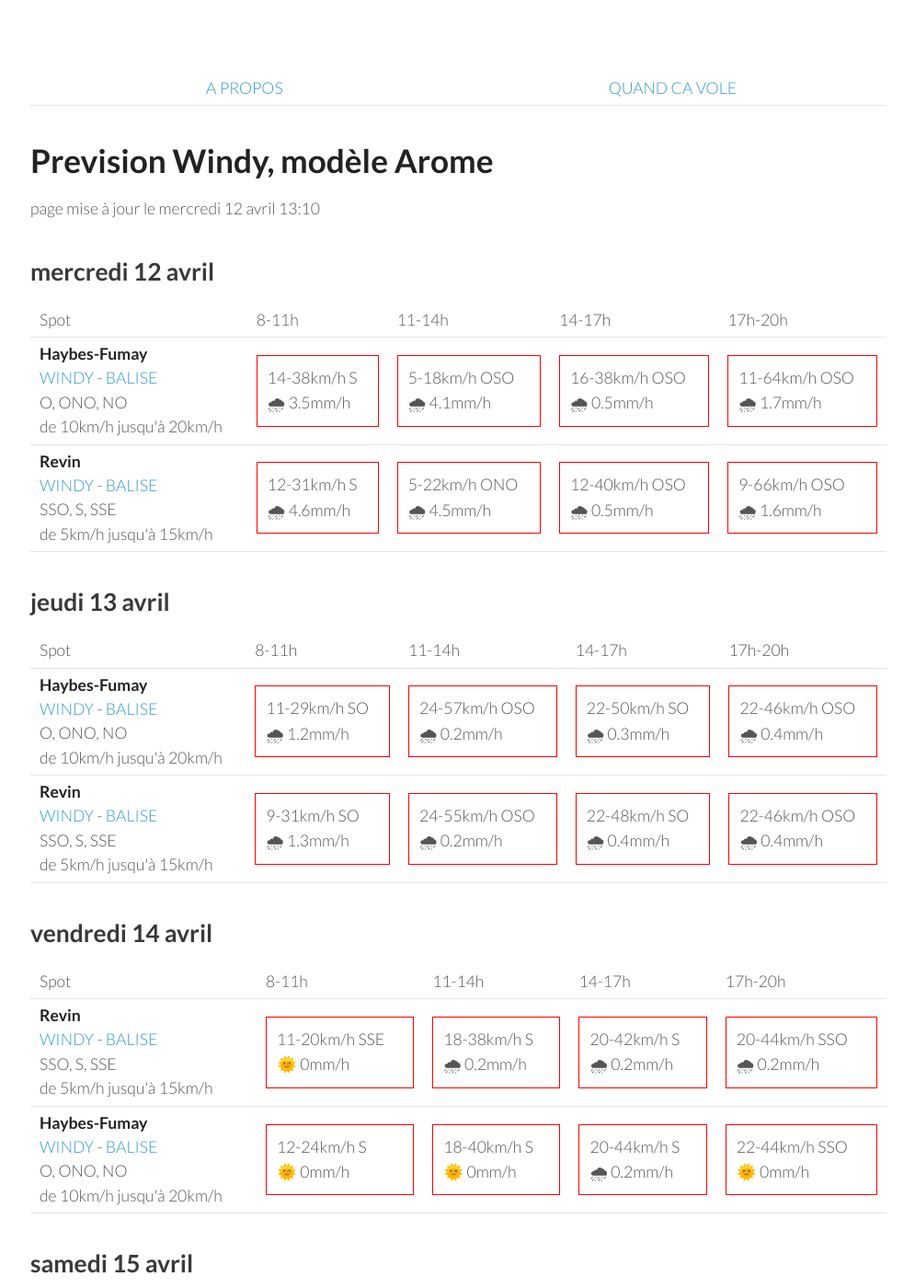
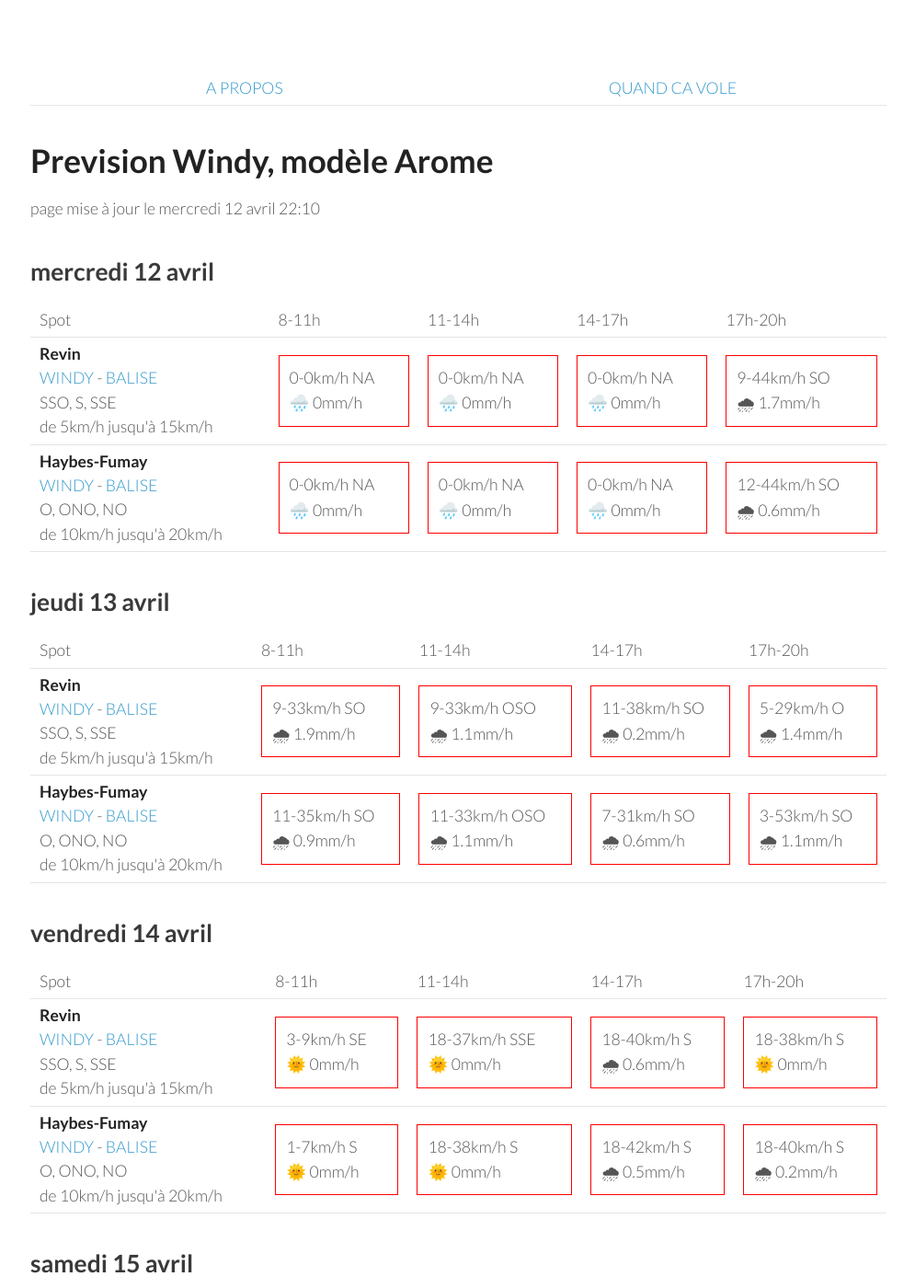
Before and after one commit to parapente-dans-le-nord/parapente-dans-le-nord.github.io, a Jekyll site: the page built from ardennes.markdown, in a window 1280 px wide and 1400 px high. Shown: the whole window at 92% size, without its empty margins (25-1020 px from the left). Built offline with Jekyll 4.4.1, drawn with Linux system fonts in a browser that asks for light colours; some of the changed text lies outside the part shown.

Commit message:
update index.markdown

```diff
--- a/ardennes.markdown
+++ b/ardennes.markdown
@@ -7,7 +7,7 @@ title:  "Tous les spots"
 {: .links}
 
 # Prevision Windy, modèle Arome
-page mise à jour le mercredi 12 avril 13:10
+page mise à jour le mercredi 12 avril 22:10
 
 ## mercredi 12 avril
 
@@ -22,23 +22,21 @@ page mise à jour le mercredi 12 avril 13:10
       <td>17h-20h</td>
     </tr>
 <tr>
-        <td><strong>Haybes-Fumay</strong><br><a href="https://windy.com/49.998/4.715?49.913,4.738,10">WINDY</a> - <span class=""><a href="http://www.balisemeteo.com/balise.php?idBalise=104">BALISE</a> </span><br> <span class="vent-favorable">O, ONO, NO</span><br><span class="force-vent">de 10km/h jusqu'à 20km/h</span> </td>
+        <td><strong>Revin</strong><br><a href="https://windy.com/49.948/4.625?49.543,4.625,8">WINDY</a> - <span class=""><a href="http://www.balisemeteo.com/balise.php?idBalise=5019">BALISE</a> </span><br> <span class="vent-favorable">SSO, S, SSE</span><br><span class="force-vent">de 5km/h jusqu'à 15km/h</span> </td>
 
-            <td><div class="not-flyable"><p>14-38km/h S</p><p>🌧 3.5mm/h</p></div></td>
-            <td><div class="not-flyable"><p>5-18km/h OSO</p><p>🌧 4.1mm/h</p></div></td>
-            <td><div class="not-flyable"><p>16-38km/h OSO</p><p>🌧 0.5mm/h</p></div></td>
-            <td><div class="not-flyable"><p>11-64km/h OSO</p><p>🌧 1.7mm/h</p></div></td>
-
+            <td><div class="not-flyable"><p>0-0km/h NA</p><p>🌧️ 0mm/h</p></div></td>
+            <td><div class="not-flyable"><p>0-0km/h NA</p><p>🌧️ 0mm/h</p></div></td>
+            <td><div class="not-flyable"><p>0-0km/h NA</p><p>🌧️ 0mm/h</p></div></td>
+            <td><div class="not-flyable"><p>9-44km/h SO</p><p>🌧 1.7mm/h</p></div></td>
 
     </tr>
 <tr>
-        <td><strong>Revin</strong><br><a href="https://windy.com/49.948/4.625?49.543,4.625,8">WINDY</a> - <span class=""><a href="http://www.balisemeteo.com/balise.php?idBalise=5019">BALISE</a> </span><br> <span class="vent-favorable">SSO, S, SSE</span><br><span class="force-vent">de 5km/h jusqu'à 15km/h</span> </td>
+        <td><strong>Haybes-Fumay</strong><br><a href="https://windy.com/49.998/4.715?49.913,4.738,10">WINDY</a> - <span class=""><a href="http://www.balisemeteo.com/balise.php?idBalise=104">BALISE</a> </span><br> <span class="vent-favorable">O, ONO, NO</span><br><span class="force-vent">de 10km/h jusqu'à 20km/h</span> </td>
 
-            <td><div class="not-flyable"><p>12-31km/h S</p><p>🌧 4.6mm/h</p></div></td>
-            <td><div class="not-flyable"><p>5-22km/h ONO</p><p>🌧 4.5mm/h</p></div></td>
-            <td><div class="not-flyable"><p>12-40km/h OSO</p><p>🌧 0.5mm/h</p></div></td>
-            <td><div class="not-flyable"><p>9-66km/h OSO</p><p>🌧 1.6mm/h</p></div></td>
-
+            <td><div class="not-flyable"><p>0-0km/h NA</p><p>🌧️ 0mm/h</p></div></td>
+            <td><div class="not-flyable"><p>0-0km/h NA</p><p>🌧️ 0mm/h</p></div></td>
+            <td><div class="not-flyable"><p>0-0km/h NA</p><p>🌧️ 0mm/h</p></div></td>
+            <td><div class="not-flyable"><p>12-44km/h SO</p><p>🌧 0.6mm/h</p></div></td>
 
     </tr>
 
@@ -58,22 +56,22 @@ page mise à jour le mercredi 12 avril 13:10
       <td>17h-20h</td>
     </tr>
 <tr>
-        <td><strong>Haybes-Fumay</strong><br><a href="https://windy.com/49.998/4.715?49.913,4.738,10">WINDY</a> - <span class=""><a href="http://www.balisemeteo.com/balise.php?idBalise=104">BALISE</a> </span><br> <span class="vent-favorable">O, ONO, NO</span><br><span class="force-vent">de 10km/h jusqu'à 20km/h</span> </td>
+        <td><strong>Revin</strong><br><a href="https://windy.com/49.948/4.625?49.543,4.625,8">WINDY</a> - <span class=""><a href="http://www.balisemeteo.com/balise.php?idBalise=5019">BALISE</a> </span><br> <span class="vent-favorable">SSO, S, SSE</span><br><span class="force-vent">de 5km/h jusqu'à 15km/h</span> </td>
 
-            <td><div class="not-flyable"><p>11-29km/h SO</p><p>🌧 1.2mm/h</p></div></td>
-            <td><div class="not-flyable"><p>24-57km/h OSO</p><p>🌧 0.2mm/h</p></div></td>
-            <td><div class="not-flyable"><p>22-50km/h SO</p><p>🌧 0.3mm/h</p></div></td>
-            <td><div class="not-flyable"><p>22-46km/h OSO</p><p>🌧 0.4mm/h</p></div></td>
+            <td><div class="not-flyable"><p>9-33km/h SO</p><p>🌧 1.9mm/h</p></div></td>
+            <td><div class="not-flyable"><p>9-33km/h OSO</p><p>🌧 1.1mm/h</p></div></td>
+            <td><div class="not-flyable"><p>11-38km/h SO</p><p>🌧 0.2mm/h</p></div></td>
+            <td><div class="not-flyable"><p>5-29km/h O</p><p>🌧 1.4mm/h</p></div></td>
 
 
     </tr>
 <tr>
-        <td><strong>Revin</strong><br><a href="https://windy.com/49.948/4.625?49.543,4.625,8">WINDY</a> - <span class=""><a href="http://www.balisemeteo.com/balise.php?idBalise=5019">BALISE</a> </span><br> <span class="vent-favorable">SSO, S, SSE</span><br><span class="force-vent">de 5km/h jusqu'à 15km/h</span> </td>
+        <td><strong>Haybes-Fumay</strong><br><a href="https://windy.com/49.998/4.715?49.913,4.738,10">WINDY</a> - <span class=""><a href="http://www.balisemeteo.com/balise.php?idBalise=104">BALISE</a> </span><br> <span class="vent-favorable">O, ONO, NO</span><br><span class="force-vent">de 10km/h jusqu'à 20km/h</span> </td>
 
-            <td><div class="not-flyable"><p>9-31km/h SO</p><p>🌧 1.3mm/h</p></div></td>
-            <td><div class="not-flyable"><p>24-55km/h OSO</p><p>🌧 0.2mm/h</p></div></td>
-            <td><div class="not-flyable"><p>22-48km/h SO</p><p>🌧 0.4mm/h</p></div></td>
-            <td><div class="not-flyable"><p>22-46km/h OSO</p><p>🌧 0.4mm/h</p></div></td>
+            <td><div class="not-flyable"><p>11-35km/h SO</p><p>🌧 0.9mm/h</p></div></td>
+            <td><div class="not-flyable"><p>11-33km/h OSO</p><p>🌧 1.1mm/h</p></div></td>
+            <td><div class="not-flyable"><p>7-31km/h SO</p><p>🌧 0.6mm/h</p></div></td>
+            <td><div class="not-flyable"><p>3-53km/h SO</p><p>🌧 1.1mm/h</p></div></td>
 
 
     </tr>
@@ -96,20 +94,20 @@ page mise à jour le mercredi 12 avril 13:10
 <tr>
         <td><strong>Revin</strong><br><a href="https://windy.com/49.948/4.625?49.543,4.625,8">WINDY</a> - <span class=""><a href="http://www.balisemeteo.com/balise.php?idBalise=5019">BALISE</a> </span><br> <span class="vent-favorable">SSO, S, SSE</span><br><span class="force-vent">de 5km/h jusqu'à 15km/h</span> </td>
 
-            <td><div class="not-flyable"><p>11-20km/h SSE</p><p>🌞 0mm/h</p></div></td>
-            <td><div class="not-flyable"><p>18-38km/h S</p><p>🌧 0.2mm/h</p></div></td>
-            <td><div class="not-flyable"><p>20-42km/h S</p><p>🌧 0.2mm/h</p></div></td>
-            <td><div class="not-flyable"><p>20-44km/h SSO</p><p>🌧 0.2mm/h</p></div></td>
+            <td><div class="not-flyable"><p>3-9km/h SE</p><p>🌞 0mm/h</p></div></td>
+            <td><div class="not-flyable"><p>18-37km/h SSE</p><p>🌞 0mm/h</p></div></td>
+            <td><div class="not-flyable"><p>18-40km/h S</p><p>🌧 0.6mm/h</p></div></td>
+            <td><div class="not-flyable"><p>18-38km/h S</p><p>🌞 0mm/h</p></div></td>
 
 
     </tr>
 <tr>
         <td><strong>Haybes-Fumay</strong><br><a href="https://windy.com/49.998/4.715?49.913,4.738,10">WINDY</a> - <span class=""><a href="http://www.balisemeteo.com/balise.php?idBalise=104">BALISE</a> </span><br> <span class="vent-favorable">O, ONO, NO</span><br><span class="force-vent">de 10km/h jusqu'à 20km/h</span> </td>
 
-            <td><div class="not-flyable"><p>12-24km/h S</p><p>🌞 0mm/h</p></div></td>
-            <td><div class="not-flyable"><p>18-40km/h S</p><p>🌞 0mm/h</p></div></td>
-            <td><div class="not-flyable"><p>20-44km/h S</p><p>🌧 0.2mm/h</p></div></td>
-            <td><div class="not-flyable"><p>22-44km/h SSO</p><p>🌞 0mm/h</p></div></td>
+            <td><div class="not-flyable"><p>1-7km/h S</p><p>🌞 0mm/h</p></div></td>
+            <td><div class="not-flyable"><p>18-38km/h S</p><p>🌞 0mm/h</p></div></td>
+            <td><div class="not-flyable"><p>18-42km/h S</p><p>🌧 0.5mm/h</p></div></td>
+            <td><div class="not-flyable"><p>18-40km/h S</p><p>🌧 0.2mm/h</p></div></td>
 
 
     </tr>
@@ -132,20 +130,20 @@ page mise à jour le mercredi 12 avril 13:10
 <tr>
         <td><strong>Haybes-Fumay</strong><br><a href="https://windy.com/49.998/4.715?49.913,4.738,10">WINDY</a> - <span class=""><a href="http://www.balisemeteo.com/balise.php?idBalise=104">BALISE</a> </span><br> <span class="vent-favorable">O, ONO, NO</span><br><span class="force-vent">de 10km/h jusqu'à 20km/h</span> </td>
 
-            <td><div class="not-flyable"><p>14-27km/h S</p><p>🌧 1mm/h</p></div></td>
-            <td><div class="not-flyable"><p>12-29km/h ONO</p><p>🌧 3.4mm/h</p></div></td>
-            <td><div class="not-flyable"><p>18-37km/h N</p><p>🌧 0.7mm/h</p></div></td>
-            <td><div class="not-flyable"><p>16-38km/h N</p><p>🌧 0.2mm/h</p></div></td>
+            <td><div class="not-flyable"><p>9-22km/h ENE</p><p>🌧 2.1mm/h</p></div></td>
+            <td><div class="not-flyable"><p>11-27km/h NNE</p><p>🌧 3.3mm/h</p></div></td>
+            <td><div class="not-flyable"><p>25-53km/h NNE</p><p>🌞 0mm/h</p></div></td>
+            <td><div class="not-flyable"><p>27-59km/h N</p><p>🌞 0mm/h</p></div></td>
 
 
     </tr>
 <tr>
         <td><strong>Revin</strong><br><a href="https://windy.com/49.948/4.625?49.543,4.625,8">WINDY</a> - <span class=""><a href="http://www.balisemeteo.com/balise.php?idBalise=5019">BALISE</a> </span><br> <span class="vent-favorable">SSO, S, SSE</span><br><span class="force-vent">de 5km/h jusqu'à 15km/h</span> </td>
 
-            <td><div class="not-flyable"><p>12-24km/h S</p><p>🌧 0.7mm/h</p></div></td>
-            <td><div class="not-flyable"><p>14-31km/h NO</p><p>🌧 3.9mm/h</p></div></td>
-            <td><div class="not-flyable"><p>18-38km/h NNO</p><p>🌧 0.9mm/h</p></div></td>
-            <td><div class="not-flyable"><p>18-40km/h NNO</p><p>🌧 0.4mm/h</p></div></td>
+            <td><div class="not-flyable"><p>11-20km/h ENE</p><p>🌧 2.9mm/h</p></div></td>
+            <td><div class="not-flyable"><p>12-31km/h NE</p><p>🌧 3.8mm/h</p></div></td>
+            <td><div class="not-flyable"><p>25-51km/h NNE</p><p>🌞 0mm/h</p></div></td>
+            <td><div class="not-flyable"><p>29-57km/h N</p><p>🌞 0mm/h</p></div></td>
 
 
     </tr>
@@ -168,20 +166,20 @@ page mise à jour le mercredi 12 avril 13:10
 <tr>
         <td><strong>Revin</strong><br><a href="https://windy.com/49.948/4.625?49.543,4.625,8">WINDY</a> - <span class=""><a href="http://www.balisemeteo.com/balise.php?idBalise=5019">BALISE</a> </span><br> <span class="vent-favorable">SSO, S, SSE</span><br><span class="force-vent">de 5km/h jusqu'à 15km/h</span> </td>
 
-            <td><div class="not-flyable"><p>12-24km/h NO</p><p>🌞 0mm/h</p></div></td>
-            <td><div class="not-flyable"><p>16-33km/h NO</p><p>🌞 0mm/h</p></div></td>
-            <td><div class="not-flyable"><p>18-42km/h NO</p><p>🌞 0mm/h</p></div></td>
-            <td><div class="not-flyable"><p>18-40km/h NNO</p><p>🌞 0mm/h</p></div></td>
+            <td><div class="not-flyable"><p>22-42km/h NNO</p><p>🌧 0.2mm/h</p></div></td>
+            <td><div class="not-flyable"><p>20-42km/h N</p><p>🌧 0.5mm/h</p></div></td>
+            <td><div class="not-flyable"><p>22-44km/h N</p><p>🌧 0.3mm/h</p></div></td>
+            <td><div class="not-flyable"><p>20-42km/h N</p><p>🌧 0.4mm/h</p></div></td>
 
 
     </tr>
 <tr>
         <td><strong>Haybes-Fumay</strong><br><a href="https://windy.com/49.998/4.715?49.913,4.738,10">WINDY</a> - <span class=""><a href="http://www.balisemeteo.com/balise.php?idBalise=104">BALISE</a> </span><br> <span class="vent-favorable">O, ONO, NO</span><br><span class="force-vent">de 10km/h jusqu'à 20km/h</span> </td>
 
-            <td><div class="not-flyable"><p>11-24km/h NO</p><p>🌞 0mm/h</p></div></td>
-            <td><div class="not-flyable"><p>16-35km/h NO</p><p>🌞 0mm/h</p></div></td>
-            <td><div class="not-flyable"><p>18-44km/h NO</p><p>🌞 0mm/h</p></div></td>
-            <td><div class="not-flyable"><p>18-42km/h NNO</p><p>🌞 0mm/h</p></div></td>
+            <td><div class="not-flyable"><p>20-40km/h NNO</p><p>🌧 0.2mm/h</p></div></td>
+            <td><div class="not-flyable"><p>18-40km/h NNO</p><p>🌧 0.7mm/h</p></div></td>
+            <td><div class="not-flyable"><p>18-40km/h N</p><p>🌧 0.5mm/h</p></div></td>
+            <td><div class="not-flyable"><p>20-38km/h N</p><p>🌧 0.4mm/h</p></div></td>
 
 
     </tr>
@@ -189,3 +187,39 @@ page mise à jour le mercredi 12 avril 13:10
 </tbody>
 </table>
 {:/}
+## lundi 17 avril
+
+{::nomarkdown}
+<table>
+  <tbody>
+    <tr>
+      <td>Spot</td>
+      <td>8-11h</td>
+      <td>11-14h</td>
+      <td>14-17h</td>
+      <td>17h-20h</td>
+    </tr>
+<tr>
+        <td><strong>Haybes-Fumay</strong><br><a href="https://windy.com/49.998/4.715?49.913,4.738,10">WINDY</a> - <span class=""><a href="http://www.balisemeteo.com/balise.php?idBalise=104">BALISE</a> </span><br> <span class="vent-favorable">O, ONO, NO</span><br><span class="force-vent">de 10km/h jusqu'à 20km/h</span> </td>
+
+            <td><div class="not-flyable"><p>14-29km/h NNE</p><p>🌞 0mm/h</p></div></td>
+            <td><div class="not-flyable"><p>14-29km/h NE</p><p>🌞 0mm/h</p></div></td>
+            <td><div class="not-flyable"><p>18-38km/h NE</p><p>🌧 0.2mm/h</p></div></td>
+            <td><div class="not-flyable"><p>20-40km/h NNE</p><p>🌧 0.3mm/h</p></div></td>
+
+
+    </tr>
+<tr>
+        <td><strong>Revin</strong><br><a href="https://windy.com/49.948/4.625?49.543,4.625,8">WINDY</a> - <span class=""><a href="http://www.balisemeteo.com/balise.php?idBalise=5019">BALISE</a> </span><br> <span class="vent-favorable">SSO, S, SSE</span><br><span class="force-vent">de 5km/h jusqu'à 15km/h</span> </td>
+
+            <td><div class="not-flyable"><p>16-31km/h NNE</p><p>🌞 0mm/h</p></div></td>
+            <td><div class="not-flyable"><p>16-31km/h NE</p><p>🌞 0mm/h</p></div></td>
+            <td><div class="not-flyable"><p>18-37km/h NE</p><p>🌧 0.3mm/h</p></div></td>
+            <td><div class="not-flyable"><p>20-40km/h NNE</p><p>🌧 0.3mm/h</p></div></td>
+
+
+    </tr>
+
+</tbody>
+</table>
+{:/}
```
